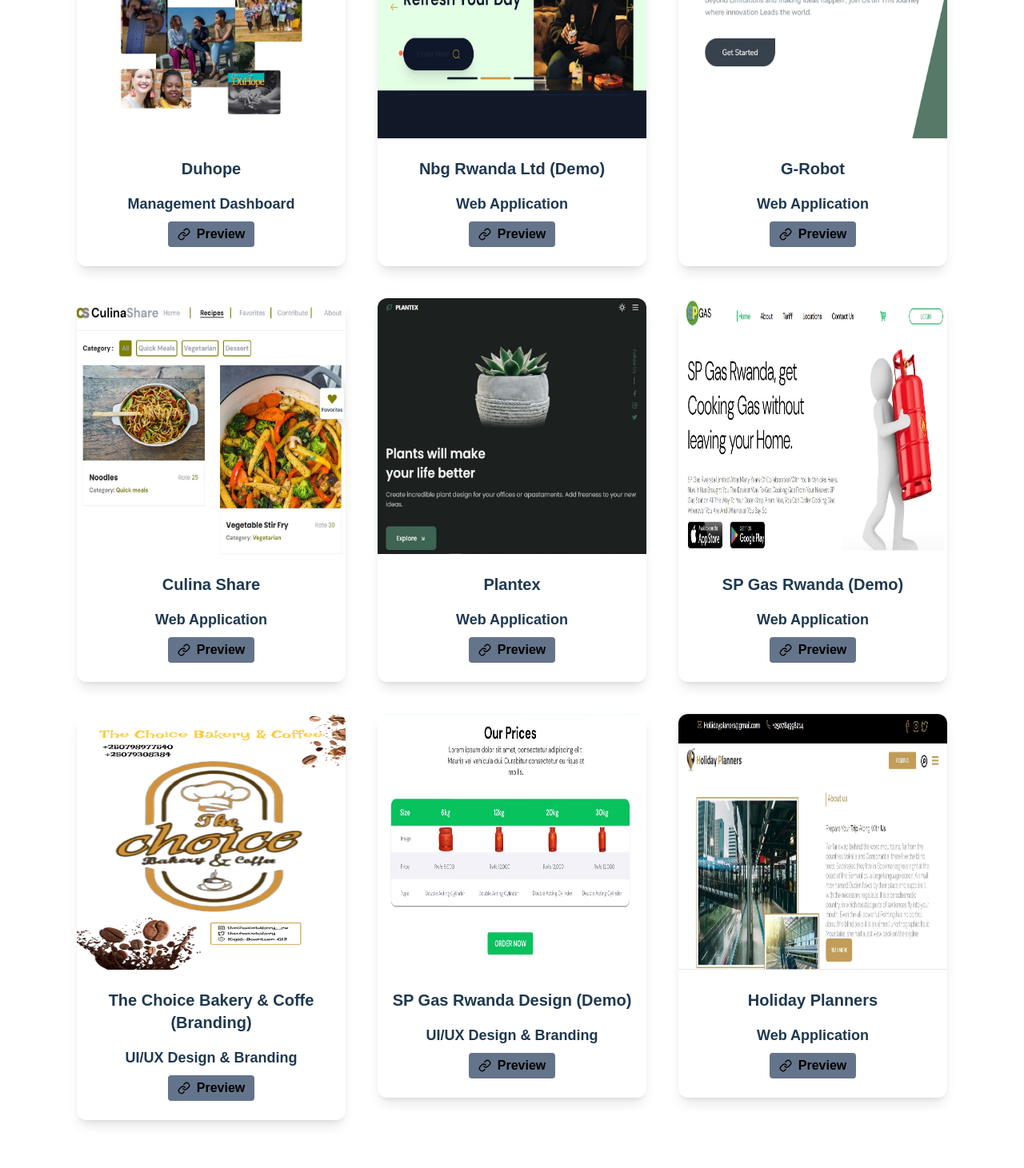
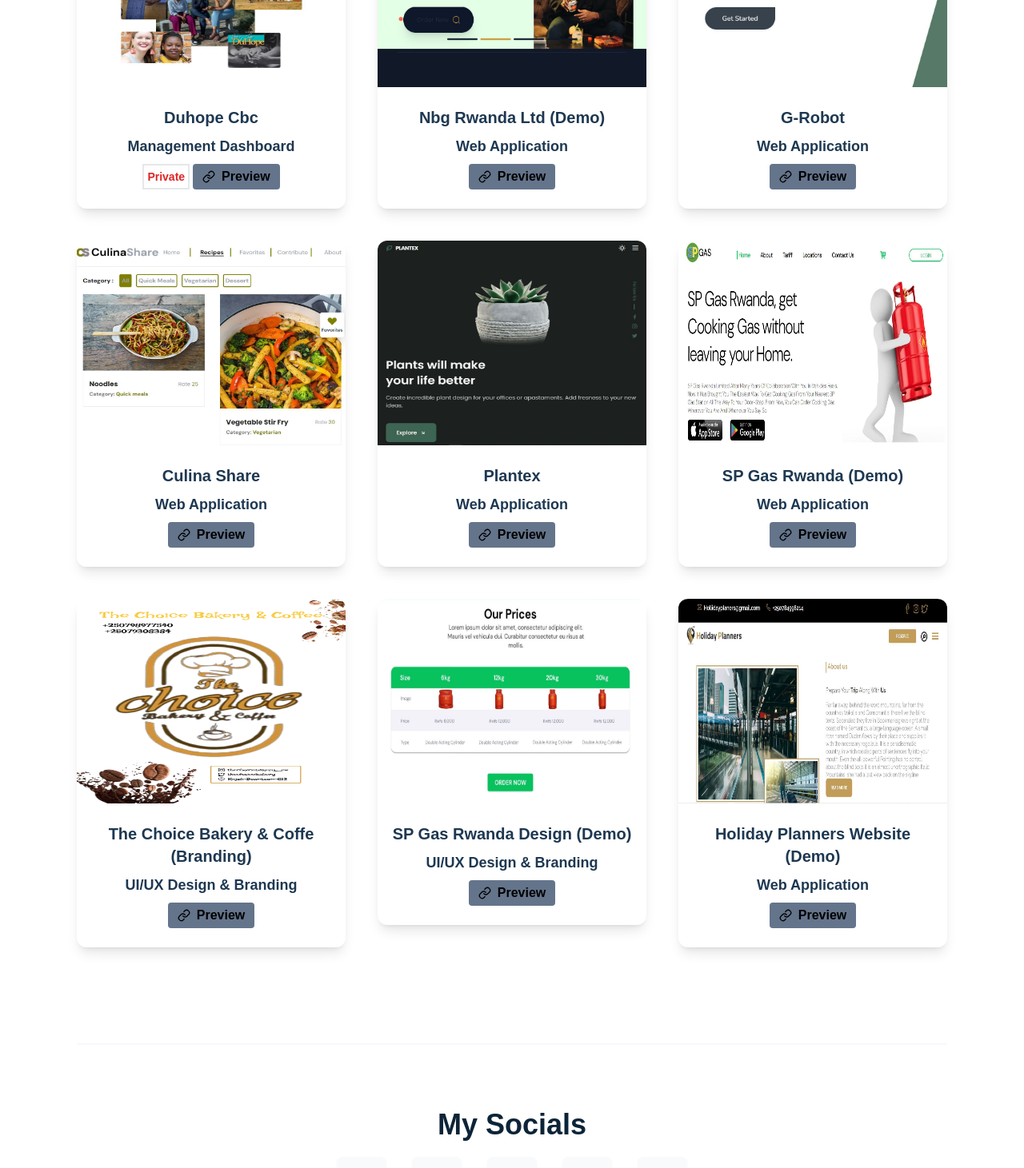
Before and after one commit to Niyonyungu/Personal-Website, a React (Vite) app: page /projects in a window 1280 px wide. Shown: the part 520-1981 px from the top of the page at 80% size. Built offline with nearby package versions, Linux system fonts and the light colour scheme.

Commit message:
private project

```diff
--- a/src/components/projects/ProjectSingle.jsx
+++ b/src/components/projects/ProjectSingle.jsx
@@ -1,8 +1,7 @@
 import { motion } from 'framer-motion';
 import { FiLink } from "react-icons/fi";
 
-const ProjectSingle = ({ title, category, livelink, image }) => {
-
+const ProjectSingle = ({ title, category, livelink, image, isPrivate }) => {
 	return (
 		<motion.div
 			initial={{ opacity: 0 }}
@@ -17,18 +16,21 @@
 				<div>
 					<img
 						src={image}
-						className="rounded-t-xl border-none w-full h-80 "
+						className="rounded-t-xl border-none w-full h-64"
 						alt="Single Project"
 					/>
 				</div>
 				<div className="text-center px-4 py-6 flex flex-col items-center gap-2">
-					<p className="font-general-medium text-lg md:text-xl text-ternary-dark dark:text-ternary-light mb-2">
+					<p className="font-general-medium text-lg md:text-xl text-ternary-dark dark:text-ternary-light">
 						{title}
 					</p>
 					<span className="text-lg text-ternary-dark dark:text-ternary-light">
 						{category}
 					</span>
-					<a href={livelink} aria-label="Project Link" title='View' target="_blank" rel="noreferrer" className='cursor-pointer flex flex-row justify-center items-center gap-2 bg-slate-500 py-1 px-3 rounded'><FiLink /> Preview</a>
+					<div className='flex flex-row items-center justify-between gap-1'>
+						{isPrivate && <h6 className='border-2 border-ternary-dark dark:border-ternary-light text-sm text-red-600 p-1'>Private</h6>}
+						<a href={livelink} aria-label="Project Link" title='View' target="_blank" rel="noreferrer" className='cursor-pointer flex flex-row justify-center items-center gap-2 bg-slate-500 py-1 px-3 rounded'><FiLink /> Preview</a>
+					</div>
 				</div>
 			</div>
 		</motion.div>
--- a/src/components/projects/ProjectsGrid.jsx
+++ b/src/components/projects/ProjectsGrid.jsx
@@ -90,13 +90,15 @@
 			</div>
 
 			<div className="grid grid-cols-1 sm:grid-cols-2 lg:grid-cols-3 mt-6 sm:gap-10">
-				{displayedProjects.map((project) => (
+				{displayedProjects?.map((project) => (
 					<ProjectSingle
 						title={project.title}
 						category={project.category}
 						livelink={project.livelink}
+						isPrivate={project.isPrivate}
 						image={project.img}
 						key={project.id}
+
 					/>
 				))}
 			</div>
--- a/src/data/projects.js
+++ b/src/data/projects.js
@@ -13,9 +13,10 @@
 
 	{
 		id: 1,
-		title: 'Duhope',
+		title: 'Duhope Cbc',
 		category: 'Management Dashboard',
-		livelink: 'https://www.duhopedb.com/',
+		livelink: 'https://duhope.org/',
+		isPrivate: true,
 		img: teambelay,
 	},
 	{
@@ -23,6 +24,7 @@
 		title: 'Nbg Rwanda Ltd (Demo)',
 		category: 'Web Application',
 		livelink: 'https://nbg-group-rwanda-ltd.vercel.app/',
+		isPrivate: false,
 		img: nbg,
 	},
 	{
@@ -30,6 +32,7 @@
 		title: 'G-Robot',
 		category: 'Web Application',
 		livelink: 'https://g-robot.vercel.app/',
+		isPrivate: false,
 		img: grobot,
 	},
 	{
@@ -37,6 +40,7 @@
 		title: 'Culina Share',
 		category: 'Web Application',
 		livelink: 'https://culina-share-five.vercel.app/',
+		isPrivate: false,
 		img: culinashare,
 	},
 
@@ -45,6 +49,7 @@
 		title: 'Plantex',
 		category: 'Web Application',
 		livelink: 'https://plantation-website.vercel.app/',
+		isPrivate: false,
 		img: plantex,
 	},
 	{
@@ -52,6 +57,7 @@
 		title: 'SP Gas Rwanda (Demo)',
 		category: 'Web Application',
 		livelink: 'https://sp-gas.vercel.app/',
+		isPrivate: false,
 		img: spg,
 	},
 	{
@@ -59,6 +65,7 @@
 		title: 'The Choice Bakery & Coffe (Branding)',
 		category: 'UI/UX Design & Branding',
 		livelink: 'https://www.figma.com/design/UxHq19ZVoytann9mEDpKHR/Branding-Design?node-id=271-70&t=wQTuepqpAFK45ovi-1',
+		isPrivate: false,
 		img: choice,
 	},
 	{
@@ -66,13 +73,15 @@
 		title: 'SP Gas Rwanda Design (Demo)',
 		category: 'UI/UX Design & Branding',
 		livelink: 'https://www.figma.com/design/CDb79xizTaBkCjIUDcNChN/SP-project?node-id=0-1&t=4gjNA1XnZfePMLBm-1',
+		isPrivate: false,
 		img: spgas,
 	},
 	{
 		id: 9,
-		title: 'Holiday Planners',
+		title: 'Holiday Planners Website (Demo)',
 		category: 'Web Application',
 		livelink: 'https://holiday-planner-theta.vercel.app/',
+		isPrivate: false,
 		img: hld,
 	},
 
```
